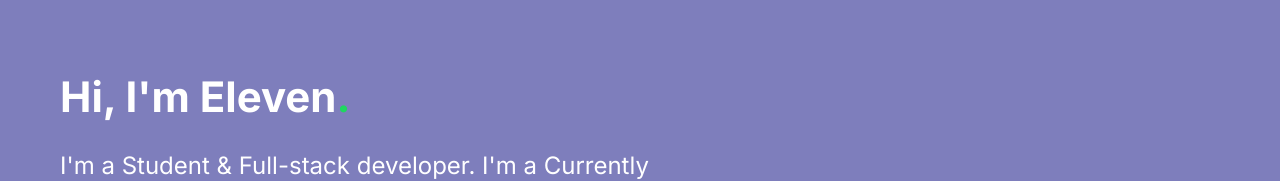
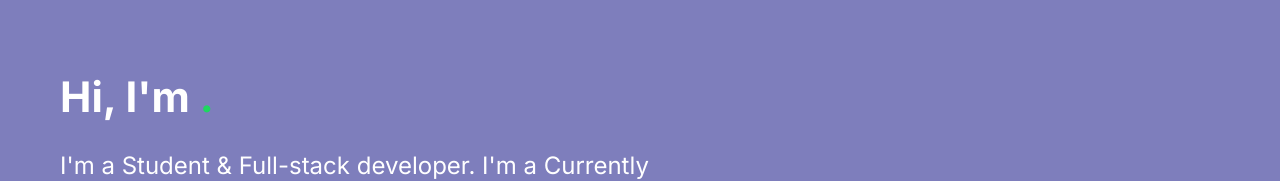
Before and after one commit to mj02010aa/website, a Vue app: page / in a window 1280 px wide. Shown: the part 174-355 px from the top of the page. Built offline with nearby package versions, Linux system fonts and the light colour scheme.

Commit message:
Update App.vue

```diff
--- a/src/App.vue
+++ b/src/App.vue
@@ -15,7 +15,7 @@
          </div>
       </header>
       <section class="home">
-         <h1 class="mt-normal">Hi, I'm Eleven<span class="dot-green">.</span></h1>
+         <h1 class="mt-normal">Hi, I'm {{name}}<span class="dot-green">.</span></h1>
          <p class="mt-normal">
             I'm a Student & Full-stack developer. I'm a Currently doing projects under name of <a class="hyperlink" href="https://github.com/risedevelopment" target="_blank">Rise Development</a>. If you are curious about the music I listen to while working, you can check out my <a class="hyperlink" href="https://open.spotify.com/user/yo55g26ffwx83q0smizx52yuf" target="_blank">Spotify</a> playlists. I also share all my open source projects on <a class="hyperlink" href="https://github.com/elevenvac" target="_blank">Github</a>, including this website.
          </p>
```
